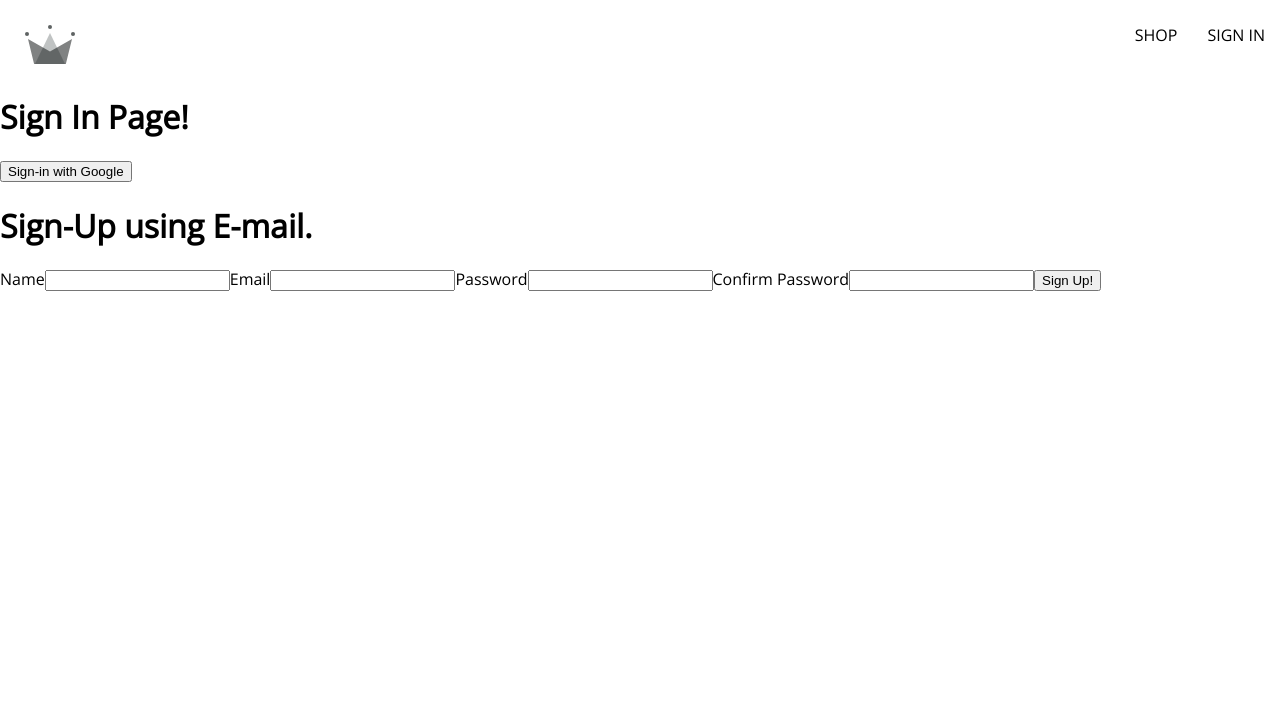
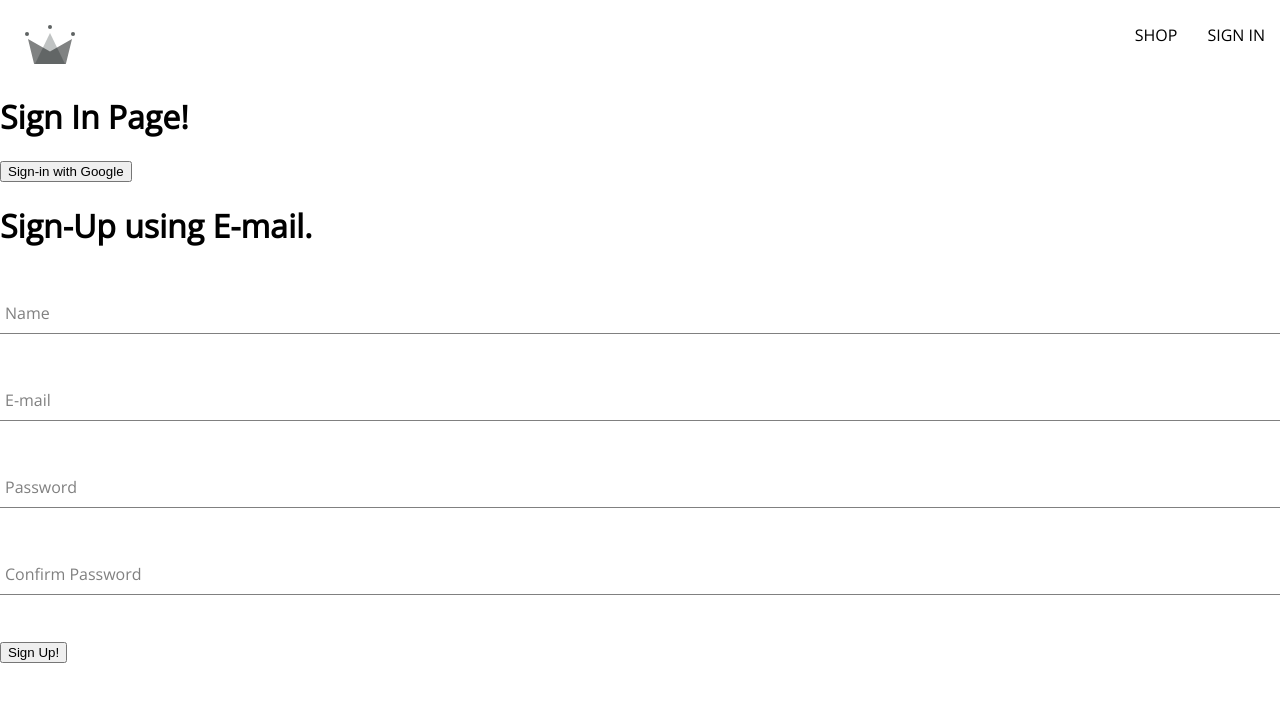
Before and after one commit to Shanmuga-raj/cloth-store, a React (Create React App) app: page /sign-in in a window 1280 px wide. Shown: the top 702 px of the page. Built offline with nearby package versions, Linux system fonts and the light colour scheme; no server answers.

Commit message:
Added Sass to SignUp Form.

```diff
--- /dev/null
+++ b/src/components/form-input/form-input.component.jsx
@@ -0,0 +1,20 @@
+import "./form-input.styles.scss";
+
+const FormInput = ({ label, ...otherProps }) => {
+  return (
+    <div className='group'>
+      <input className='form-input' {...otherProps} />
+      {label && (
+        <label
+          className={`${
+            otherProps.value.length ? "shrink" : ""
+          } form-input-label`}
+        >
+          {label}
+        </label>
+      )}
+    </div>
+  );
+};
+
+export default FormInput;
--- /dev/null
+++ b/src/components/form-input/form-input.styles.scss
@@ -0,0 +1,54 @@
+$sub-color: grey;
+$main-color: black;
+
+@mixin shrinkLabel {
+  top: -14px;
+  font-size: 12px;
+  color: $main-color;
+}
+
+.group {
+  position: relative;
+  margin: 45px 0;
+
+  .form-input {
+    background: none;
+    background-color: white;
+    color: $sub-color;
+    font-size: 18px;
+    padding: 10px 10px 10px 5px;
+    display: block;
+    width: 100%;
+    border: none;
+    border-radius: 0;
+    border-bottom: 1px solid $sub-color;
+    margin: 25px 0;
+
+    &:focus {
+      outline: none;
+    }
+
+    &:focus ~ .form-input-label {
+      @include shrinkLabel();
+    }
+  }
+
+  input[type='password'] {
+    letter-spacing: 0.3em;
+  }
+
+  .form-input-label {
+    color: $sub-color;
+    font-size: 16px;
+    font-weight: normal;
+    position: absolute;
+    pointer-events: none;
+    left: 5px;
+    top: 10px;
+    transition: 300ms ease all;
+
+    &.shrink {
+      @include shrinkLabel();
+    }
+  }
+}
--- a/src/components/sign-up-form/sign-up-form.component.jsx
+++ b/src/components/sign-up-form/sign-up-form.component.jsx
@@ -3,6 +3,7 @@ import {
   createUserDocumentFromAuth,
   createAuthUserWithEmailAndPassword,
 } from "../utils/firebase/firebase.utils";
+import FormInput from "../form-input/form-input.component";
 
 const defaultFormFields = {
   displayName: "",
@@ -34,8 +35,8 @@ const SignUpForm = () => {
       await createUserDocumentFromAuth(user, { displayName });
       resetFormFields();
     } catch (error) {
-      if(error.code === 'auth/weak-password'){
-        alert('Weak Password, Should be atleast 6 Characters!')
+      if (error.code === "auth/weak-password") {
+        alert("Weak Password, Should be atleast 6 Characters!");
       }
       if (error.code === "auth/email-already-in-use") {
         alert("Email Already in use, Login Instead!");
@@ -52,8 +53,8 @@ const SignUpForm = () => {
     <div>
       <h1>Sign-Up using E-mail.</h1>
       <form onSubmit={handleSubmit}>
-        <label htmlFor='displayName'>Name</label>
-        <input
+        <FormInput
+          label='Name'
           type='text'
           required
           onChange={handleChange}
@@ -61,8 +62,8 @@ const SignUpForm = () => {
           value={displayName}
         />
 
-        <label htmlFor='email'>Email</label>
-        <input
+        <FormInput
+          label='E-mail'
           type='email'
           required
           onChange={handleChange}
@@ -70,8 +71,8 @@ const SignUpForm = () => {
           value={email}
         />
 
-        <label htmlFor='password'>Password</label>
-        <input
+        <FormInput
+          label='Password'
           type='password'
           required
           onChange={handleChange}
@@ -79,8 +80,8 @@ const SignUpForm = () => {
           value={password}
         />
 
-        <label htmlFor='ConfirmPassword'>Confirm Password</label>
-        <input
+        <FormInput
+          label='Confirm Password'
           type='password'
           required
           onChange={handleChange}
```
